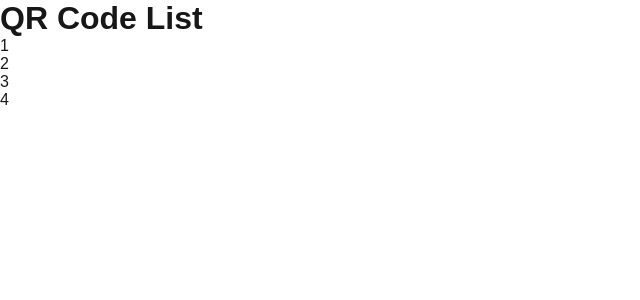
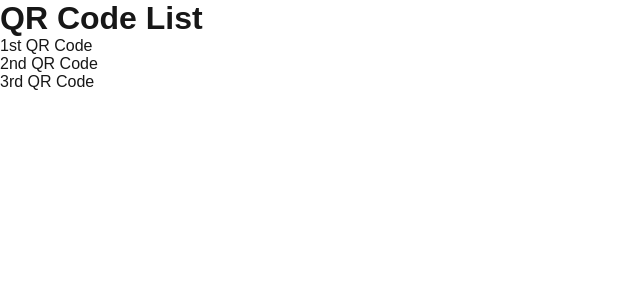
Before and after one commit to Abh1i/test-next-app, a Next.js app: page /qr-code-list in a window 1280 px wide. Shown: the top 300 px of the page, without its empty margins (0-640 px from the left). Built offline with nearby package versions, Linux system fonts and the light colour scheme.

Commit message:
Seventh Change

```diff
--- a/src/app/qr-code-list/page.tsx
+++ b/src/app/qr-code-list/page.tsx
@@ -7,11 +7,10 @@ export default function QrCodeListPage() {
     useEffect(() => {
         const handleMessage = (event: MessageEvent) => {
             if (event.data?.type === 'CUSTOMER_INFO') {
-        setCustomer(event.data.payload);
+                setCustomer(event.data.payload); // <-- shows inside iframe
             }
         };
         window.addEventListener('message', handleMessage);
-
         return () => window.removeEventListener('message', handleMessage);
     }, []);
 
@@ -28,10 +27,9 @@ export default function QrCodeListPage() {
             )}
 
             <ul>
-        <li>1</li>
-        <li>2</li>
-        <li>3</li>
-        <li>4</li>
+                <li>1st QR Code</li>
+                <li>2nd QR Code</li>
+                <li>3rd QR Code</li>
             </ul>
         </div>
     );
```
Lines whose indentation alone changed are shown as unchanged.
